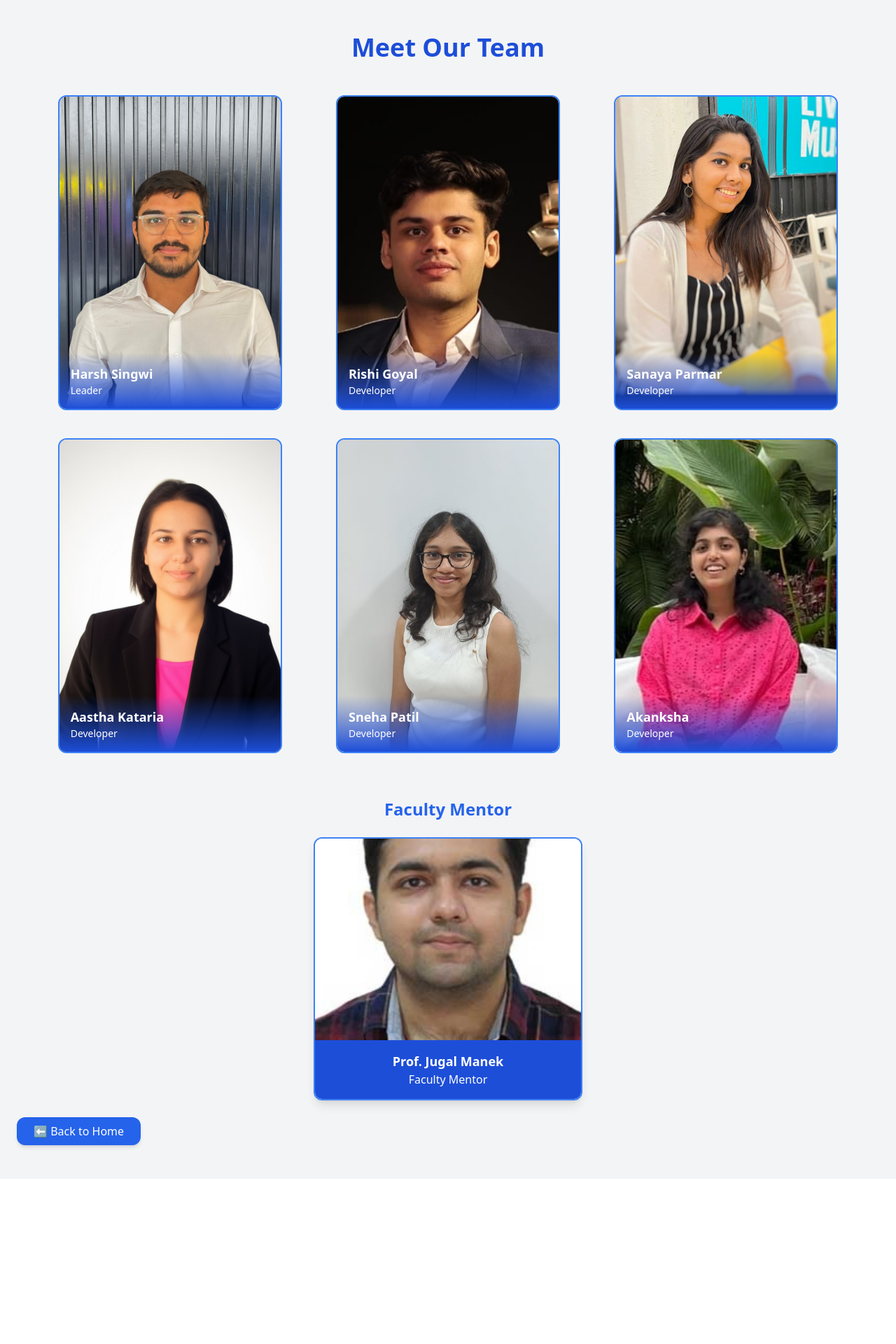
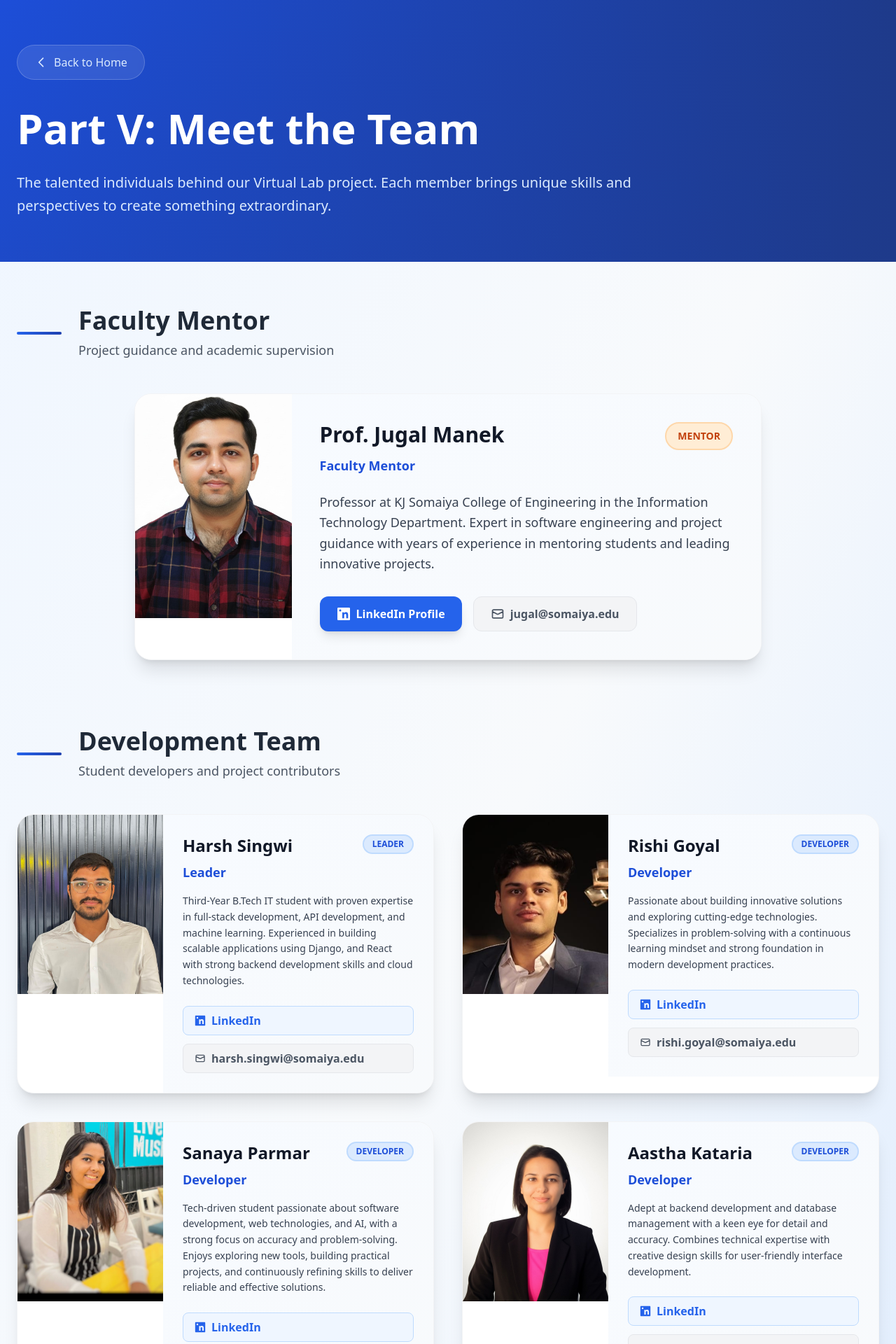
Before and after one commit to VlabInternship/cipher-index, a Next.js app: page /team in a window 1280 px wide. Shown: the top 1920 px of the page at 70% size. Before the commit the page ends 1684 px from the top, so only its background shows below. Built offline with nearby package versions, Linux system fonts and the light colour scheme.

Commit message:
Added Team Page with hover flip and back button

```diff
--- a/pages/index.jsx
+++ b/pages/index.jsx
@@ -89,7 +89,11 @@ const PAGES = {
                 <li><a href="/rsa-cipher" className="text-[#0056b3] hover:underline">17. RSA: The Cornerstone of Public-Key Cryptography</a></li>
                 <li><a href="/hmac-cipher" className="text-[#0056b3] hover:underline">18. HMAC: The Guardian of Integrity and Authenticity</a></li>
               </ul>
-              <h3 className="font-semibold mt-6">Part V: References</h3>
+               <h3 className="font-semibold mt-6">Part V: Meet The Team</h3>
+              <ul className="list-none p-0 mt-3 space-y-2">
+                <li><a href="/team" className="text-[#0056b3] hover:underline">Meet The Team</a></li>
+              </ul>
+              <h3 className="font-semibold mt-6">Part VI: References</h3>
               <ul className="list-none p-0 mt-3 space-y-2">
                 <li><a href="/references" className="text-[#0056b3] hover:underline">References for theory and building</a></li>
               </ul>
--- a/pages/team.jsx
+++ b/pages/team.jsx
@@ -1,9 +1,10 @@
-// pages/team.jsx
-import Link from "next/link";
-import { useRouter } from "next/navigation";
+import React from "react";
 
 export default function Team() {
-    const router = useRouter();
+  const handleBackToHome = () => {
+    // Replace with your actual navigation logic
+    window.location.href = "/";
+  };
 
   const teamMembers = [
     {
@@ -13,125 +14,219 @@ export default function Team() {
       about:
         "Third-Year B.Tech IT student with proven expertise in full-stack development, API development, and machine learning. Experienced in building scalable applications using Django, and React with strong backend development skills and cloud technologies.",
       linkdin: "https://www.linkedin.com/in/harsh-singwi-53a6b32b0",
+      email: "harsh.singwi@somaiya.edu",
     },
     {
       name: "Rishi Goyal",
       role: "Developer",
       image: "/images/rishi.jpeg",
-      about: "Loves building innovative solutions.",
+      about: "Passionate about building innovative solutions and exploring cutting-edge technologies. Specializes in problem-solving with a continuous learning mindset and strong foundation in modern development practices.",
       linkdin: "https://www.linkedin.com/in/rishi-goyal111",
+      email: "rishi.goyal@somaiya.edu",
     },
     {
       name: "Sanaya Parmar",
       role: "Developer",
       image: "/images/sanaya.jpeg",
       about:
-        "I am a tech-driven student passionate about software development, web technologies, and AI,, with a strong focus on accuracy and problem-solving. I enjoy exploring new tools, building practical projects, and continuously refining my skills to deliver reliable and effective solutions",
+        "Tech-driven student passionate about software development, web technologies, and AI, with a strong focus on accuracy and problem-solving. Enjoys exploring new tools, building practical projects, and continuously refining skills to deliver reliable and effective solutions.",
       linkdin: "https://www.linkedin.com/in/sanaya-parmar-b37588229/",
+      email: "sanaya.p@somaiya.edu",
     },
     {
       name: "Aastha Kataria",
       role: "Developer",
       image: "/images/aastha.jpeg",
-      about: "Adept at backend development and database management.",
+      about: "Adept at backend development and database management with a keen eye for detail and accuracy. Combines technical expertise with creative design skills for user-friendly interface development.",
       linkdin: "https://www.linkedin.com/in/aastha-kataria-b5847426b/",
+      email: "aastha.k@somaiya.edu",
     },
     {
       name: "Sneha Patil",
       role: "Developer",
       image: "/images/sneha.jpeg",
-      about: "A creative designer with a passion for user experience.",
+      about: "Creative designer with a passion for user experience and interface design. Skilled in graphic design, UI/UX principles, and front-end development with focus on user-centered solutions.",
       linkdin: "https://www.linkedin.com/in/sneha-patil/",
+      email: "patil.sr@somaiya.edu",
     },
     {
       name: "Akanksha",
       role: "Developer",
       image: "/images/akanksha.jpeg",
       about:
-        "Final year B.Tech student with a passion for cyber security, cryptographic systems and hands-on threat analysis.",
+        "Final year B.Tech student specializing in cyber security, cryptographic systems and hands-on threat analysis. Expert in network security, ethical hacking, and risk assessment with strong programming foundation.",
       linkdin: "https://www.linkedin.com/in/akanksha-mishra-b032652a9/",
+      email: "akanksha.r@somaiya.edu",
     },
   ];
 
   const faculty = {
     name: "Prof. Jugal Manek",
     role: "Faculty Mentor",
-    image: "/images/jugal.jpeg",
+    image: "/images/jugalsir.jpeg",
+    about: "Professor at KJ Somaiya College of Engineering in the Information Technology Department. Expert in software engineering and project guidance with years of experience in mentoring students and leading innovative projects.",
+    email: "jugal@somaiya.edu",
+    linkdin: "https://www.linkedin.com/in/jugal-jeetendra-manek/",
   };
 
   return (
-    <div className="min-h-screen bg-gray-100 py-12 px-6 font-sans">
-      <h1 className="text-4xl font-bold text-center text-blue-700 mb-12">
-        Meet Our Team
-      </h1>
+    <div className="min-h-screen bg-gradient-to-br from-blue-50 via-slate-50 to-blue-100">
+      {/* Header Section */}
+      <div className="bg-gradient-to-r from-blue-700 to-blue-900 text-white py-16 relative">
+        <div className="absolute inset-0 bg-gradient-to-b from-transparent to-blue-900/20"></div>
+        <div className="relative z-10 max-w-7xl mx-auto px-6">
+          <button
+            onClick={handleBackToHome}
+            className="inline-flex items-center text-blue-100 hover:text-white mb-8 transition-all duration-200 bg-white/10 px-6 py-3 rounded-full backdrop-blur-sm border border-white/20 hover:bg-white/20"
+          >
+            <svg className="w-5 h-5 mr-2" fill="none" stroke="currentColor" viewBox="0 0 24 24">
+              <path strokeLinecap="round" strokeLinejoin="round" strokeWidth={2} d="M15 19l-7-7 7-7" />
+            </svg>
+            Back to Home
+          </button>
+          <h1 className="text-6xl font-bold mb-6 leading-tight">Part V: Meet the Team</h1>
+          <p className="text-blue-100 text-xl max-w-4xl leading-relaxed">
+            The talented individuals behind our Virtual Lab project. Each member brings unique skills and perspectives to create something extraordinary.
+          </p>
+        </div>
+      </div>
 
-      {/* Team Grid */}
-      <div className="grid grid-cols-1 sm:grid-cols-2 md:grid-cols-3 gap-10 max-w-6xl mx-auto">
+      <div className="max-w-7xl mx-auto px-6 py-16">
+        {/* Faculty Mentor Section */}
+        <section className="mb-24">
+          <div className="flex items-center mb-12">
+            <div className="w-16 h-1 bg-gradient-to-r from-blue-600 to-blue-800 rounded-full mr-6"></div>
+            <div>
+              <h2 className="text-4xl font-bold text-gray-800 mb-2">Faculty Mentor</h2>
+              <p className="text-gray-600 text-lg">Project guidance and academic supervision</p>
+            </div>
+          </div>
+
+          <div className="bg-white rounded-3xl shadow-xl hover:shadow-2xl transition-all duration-500 overflow-hidden border border-gray-100 max-w-4xl mx-auto">
+            <div className="flex flex-col md:flex-row">
+              <div className="md:w-1/3 lg:w-1/4">
+                <img
+                  src={faculty.image}
+                  alt={faculty.name}
+                  className="w-full h-64 md:h-80 object-cover"
+                />
+              </div>
+              <div className="flex-1 p-8 lg:p-10 bg-gradient-to-br from-blue-50/50 to-slate-50">
+                <div className="flex items-start justify-between mb-6">
+                  <div>
+                    <h3 className="text-3xl font-bold text-gray-900 mb-3">{faculty.name}</h3>
+                    <p className="text-blue-700 font-semibold text-lg">{faculty.role}</p>
+                  </div>
+                  <span className="inline-block px-4 py-2 text-sm font-bold text-orange-700 bg-orange-100 rounded-full border-2 border-orange-200">
+                    MENTOR
+                  </span>
+                </div>
+                <p className="text-gray-700 mb-8 leading-relaxed text-lg">{faculty.about}</p>
+                <div className="flex flex-wrap gap-4">
+                  <a
+                    href={faculty.linkdin}
+                    target="_blank"
+                    rel="noreferrer"
+                    className="inline-flex items-center px-6 py-3 bg-blue-600 text-white rounded-xl hover:bg-blue-700 transition-all duration-200 font-semibold shadow-lg hover:shadow-xl hover:transform hover:scale-105"
+                  >
+                    <svg className="w-5 h-5 mr-2" fill="currentColor" viewBox="0 0 20 20">
+                      <path d="M16.338 16.338H13.67V12.16c0-.995-.017-2.277-1.387-2.277-1.39 0-1.601 1.086-1.601 2.207v4.248H8.014v-8.59h2.559v1.174h.037c.356-.675 1.227-1.387 2.526-1.387 2.703 0 3.203 1.778 3.203 4.092v4.711zM5.005 6.575a1.548 1.548 0 11-.003-3.096 1.548 1.548 0 01.003 3.096zm-1.337 9.763H6.34v-8.59H3.667v8.59zM17.668 1H2.328C1.595 1 1 1.581 1 2.298v15.403C1 18.418 1.595 19 2.328 19h15.34c.734 0 1.332-.582 1.332-1.299V2.298C19 1.581 18.402 1 17.668 1z"/>
+                    </svg>
+                    LinkedIn Profile
+                  </a>
+                  <div className="inline-flex items-center text-gray-600 font-semibold bg-gray-100 px-6 py-3 rounded-xl border border-gray-200">
+                    <svg className="w-5 h-5 mr-2" fill="none" stroke="currentColor" viewBox="0 0 24 24">
+                      <path strokeLinecap="round" strokeLinejoin="round" strokeWidth={2} d="M3 8l7.89 4.26a2 2 0 002.22 0L21 8M5 19h14a2 2 0 002-2V7a2 2 0 00-2-2H5a2 2 0 00-2 2v10a2 2 0 002 2z" />
+                    </svg>
+                    {faculty.email}
+                  </div>
+                </div>
+              </div>
+            </div>
+          </div>
+        </section>
+
+        {/* Development Team Section */}
+        <section>
+          <div className="flex items-center mb-12">
+            <div className="w-16 h-1 bg-gradient-to-r from-blue-600 to-blue-800 rounded-full mr-6"></div>
+            <div>
+              <h2 className="text-4xl font-bold text-gray-800 mb-2">Development Team</h2>
+              <p className="text-gray-600 text-lg">Student developers and project contributors</p>
+            </div>
+          </div>
+
+          <div className="grid grid-cols-1 xl:grid-cols-2 gap-10">
             {teamMembers.map((member, index) => (
               <div
                 key={index}
-            className="relative w-80 h-[450px] mx-auto [perspective:1000px]"
+                className="bg-white rounded-3xl shadow-xl hover:shadow-2xl transition-all duration-500 overflow-hidden border border-gray-100 hover:transform hover:scale-[1.02]"
               >
-            <div className="relative w-full h-full transition-transform duration-700 [transform-style:preserve-3d] hover:[transform:rotateY(180deg)]">
-              {/* Front */}
-              <div className="absolute inset-0 bg-white border-2 border-blue-500 rounded-xl overflow-hidden [backface-visibility:hidden]">
+                <div className="flex">
+                  <div className="w-52 h-64 flex-shrink-0">
                     <img
                       src={member.image}
                       alt={member.name}
                       className="w-full h-full object-cover"
                     />
-                <div className="absolute bottom-0 w-full bg-gradient-to-t from-blue-700 to-transparent p-4 text-white">
-                  <h2 className="text-lg font-bold">{member.name}</h2>
-                  <p className="text-sm">{member.role}</p>
                   </div>
+                  <div className="flex-1 p-7 bg-gradient-to-br from-blue-50/50 to-slate-50 flex flex-col">
+                    <div className="flex items-start justify-between mb-4">
+                      <div>
+                        <h3 className="text-2xl font-bold text-gray-900 mb-2">{member.name}</h3>
+                        <p className="text-blue-700 font-semibold text-lg">{member.role}</p>
                       </div>
-
-              {/* Back */}
-              <div className="absolute inset-0 bg-gradient-to-tr from-blue-50 to-white border-2 border-blue-500 rounded-xl p-4 text-center [transform:rotateY(180deg)] [backface-visibility:hidden] flex flex-col justify-center">
-                <h3 className="text-lg font-semibold text-blue-700 mb-2">
-                  {member.name}
-                </h3>
-                <p className="text-sm text-gray-700 mb-3">{member.about}</p>
-
+                      <span className={`inline-block px-3 py-1 text-xs font-bold rounded-full border-2 ${
+                        member.role === 'Leader'
+                          ? 'text-blue-700 bg-blue-100 border-blue-200'
+                          : 'text-blue-700 bg-blue-100 border-blue-200'
+                      }`}>
+                        {member.role.toUpperCase()}
+                      </span>
+                    </div>
+                    <p className="text-gray-700 leading-relaxed mb-6 flex-grow text-sm">
+                      {member.about}
+                    </p>
+                    <div className="flex flex-col gap-3 mt-auto">
                       <a
                         href={member.linkdin}
                         target="_blank"
                         rel="noreferrer"
-                  className="text-blue-600 font-semibold hover:underline"
+                        className="inline-flex items-center text-blue-600 hover:text-blue-700 font-semibold transition-all duration-200 bg-blue-50 hover:bg-blue-100 px-4 py-2 rounded-lg border border-blue-200"
                       >
-                  LinkedIn →
+                        <svg className="w-4 h-4 mr-2" fill="currentColor" viewBox="0 0 20 20">
+                          <path d="M16.338 16.338H13.67V12.16c0-.995-.017-2.277-1.387-2.277-1.39 0-1.601 1.086-1.601 2.207v4.248H8.014v-8.59h2.559v1.174h.037c.356-.675 1.227-1.387 2.526-1.387 2.703 0 3.203 1.778 3.203 4.092v4.711zM5.005 6.575a1.548 1.548 0 11-.003-3.096 1.548 1.548 0 01.003 3.096zm-1.337 9.763H6.34v-8.59H3.667v8.59zM17.668 1H2.328C1.595 1 1 1.581 1 2.298v15.403C1 18.418 1.595 19 2.328 19h15.34c.734 0 1.332-.582 1.332-1.299V2.298C19 1.581 18.402 1 17.668 1z"/>
+                        </svg>
+                        LinkedIn
                       </a>
+                      <div className="inline-flex items-center text-gray-600 font-semibold bg-gray-100 px-4 py-2 rounded-lg border border-gray-200">
+                        <svg className="w-4 h-4 mr-2" fill="none" stroke="currentColor" viewBox="0 0 24 24">
+                          <path strokeLinecap="round" strokeLinejoin="round" strokeWidth={2} d="M3 8l7.89 4.26a2 2 0 002.22 0L21 8M5 19h14a2 2 0 002-2V7a2 2 0 00-2-2H5a2 2 0 00-2 2v10a2 2 0 002 2z" />
+                        </svg>
+                        {member.email}
+                      </div>
+                    </div>
                   </div>
                 </div>
               </div>
             ))}
           </div>
-
-      {/* Faculty Section (Static card, no flip) */}
-      <div className="mt-16 text-center">
-        <h2 className="text-2xl font-bold text-blue-600 mb-6">
-          Faculty Mentor
-        </h2>
-        <div className="max-w-sm mx-auto bg-white border-2 border-blue-500 rounded-xl shadow-lg overflow-hidden">
-          <img
-            src={faculty.image}
-            alt={faculty.name}
-            className="w-full h-72 object-cover"
-          />
-          <div className="bg-blue-700 text-white p-4">
-            <h3 className="text-lg font-bold">{faculty.name}</h3>
-            <p>{faculty.role}</p>
+        </section>
       </div>
 
+      {/* Footer */}
+      <div className="bg-gradient-to-r from-blue-100 to-slate-100 border-t-4 border-blue-600 py-16">
+        <div className="max-w-7xl mx-auto px-6 text-center">
+          <div className="mb-4">
+            <h3 className="text-2xl font-bold text-gray-800 mb-2">Virtual Lab Project Team</h3>
+            <p className="text-gray-700 text-lg font-semibold">KJ Somaiya College of Engineering</p>
+          </div>
+          <div className="w-24 h-1 bg-blue-600 mx-auto mb-4 rounded-full"></div>
+          <p className="text-gray-600 text-lg">
+            Innovating the future of virtual laboratory experiences • 2024
+          </p>
         </div>
       </div>
-      <button
-  onClick={() => router.push("/")}
-  className="mt-6 px-6 py-2 bg-blue-600 text-white rounded-xl shadow-md hover:bg-blue-700"
->
-  ⬅ Back to Home
-</button>
-
     </div>
   );
 }
```
Also changed, not shown: public/images/jugal.jpeg (deleted), public/images/jugalsir.jpeg (added). Lines whose indentation alone changed are shown as unchanged.
